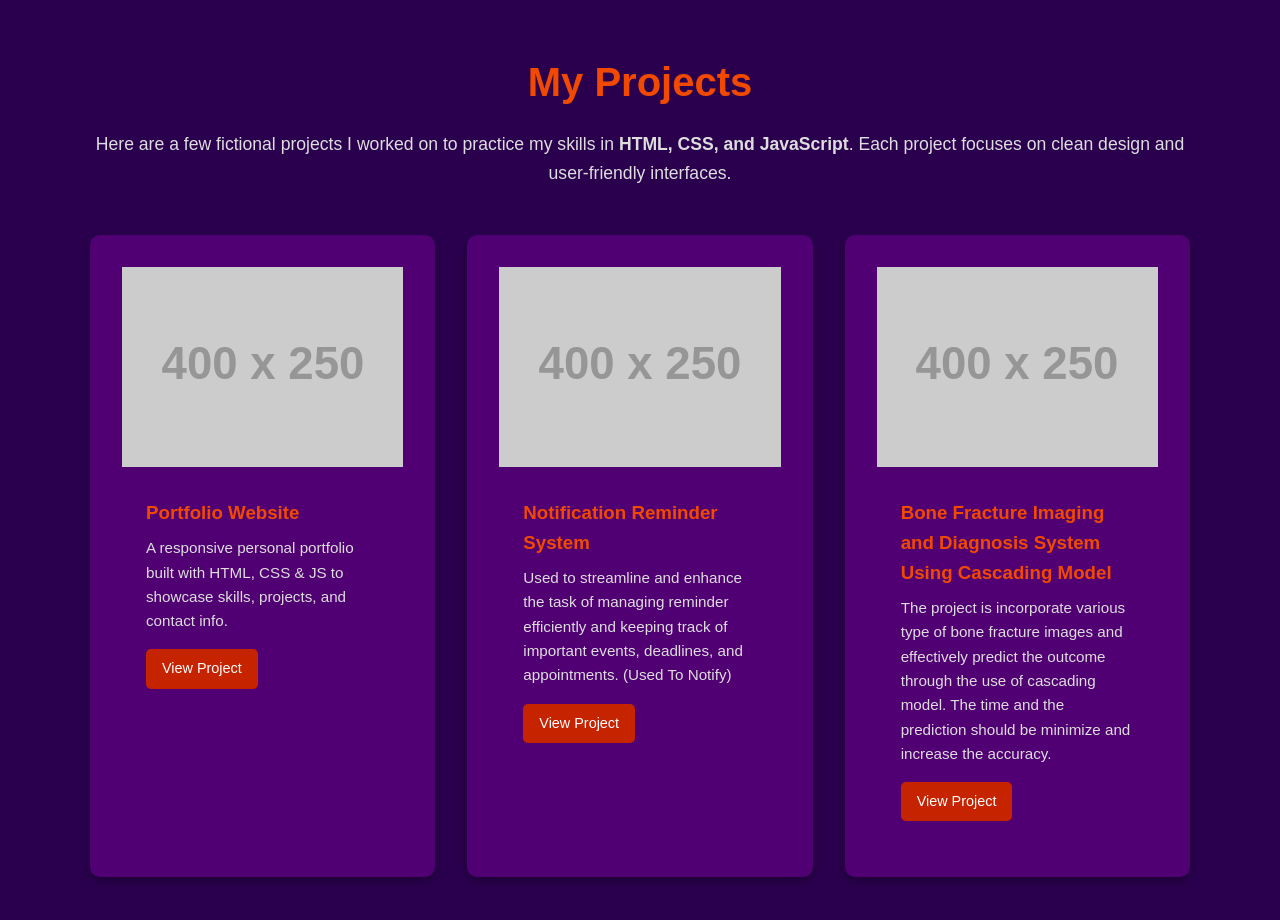
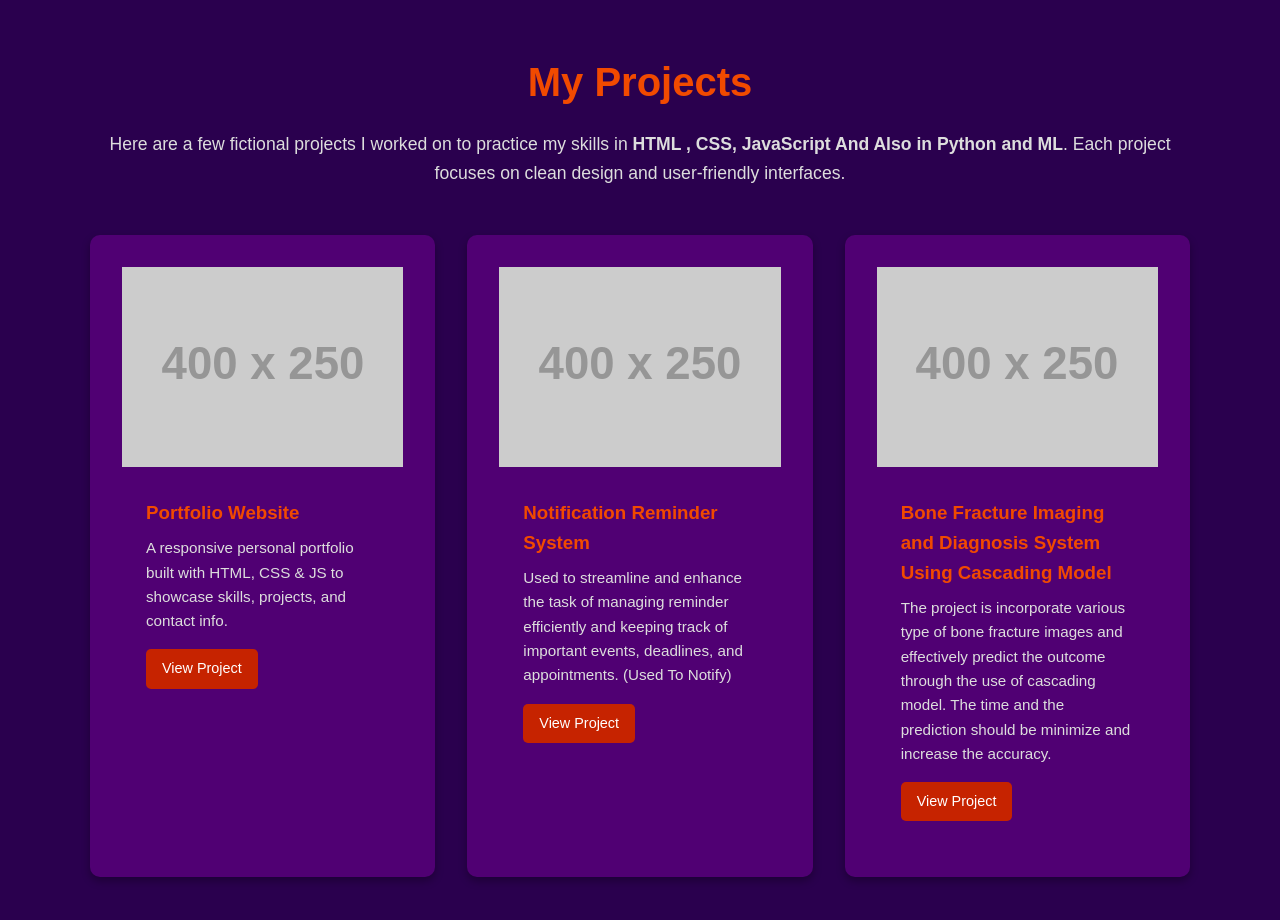
Before and after one commit to Sherkar/My-Website, a plain HTML site: page index.html in a window 1280 px wide. Shown: the part 1700-2620 px from the top of the page. Drawn offline with Linux system fonts and the light colour scheme; placeholder pictures from the web are drawn by us.

Commit message:
After update

```diff
--- a/index.html
+++ b/index.html
@@ -60,7 +60,7 @@
       <h2>My Projects</h2>
       <p class="project-intro">
         Here are a few fictional projects I worked on to practice my skills in
-        <strong>HTML, CSS, and JavaScript</strong>. Each project focuses on clean design
+        <strong>HTML ,  CSS, JavaScript And Also in Python and ML</strong>. Each project focuses on clean design
         and user-friendly interfaces.
       </p>
 
```
